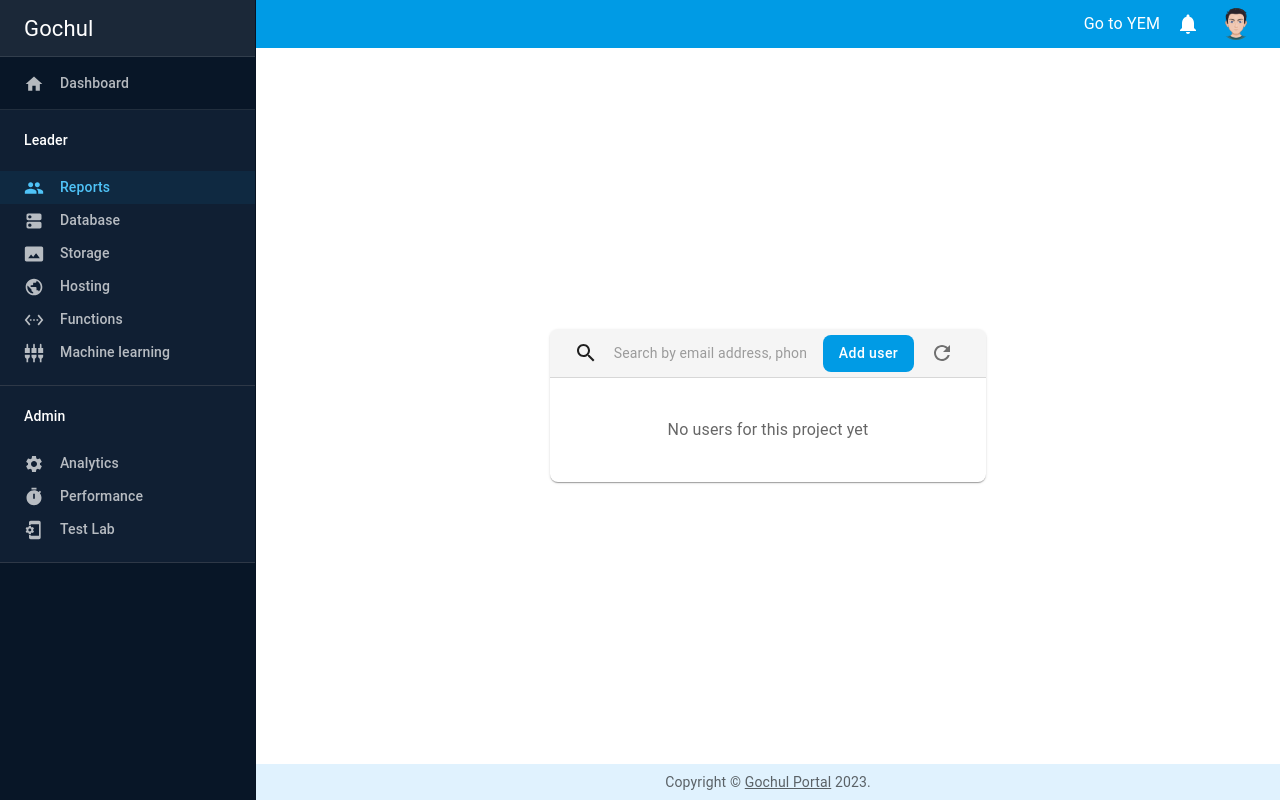
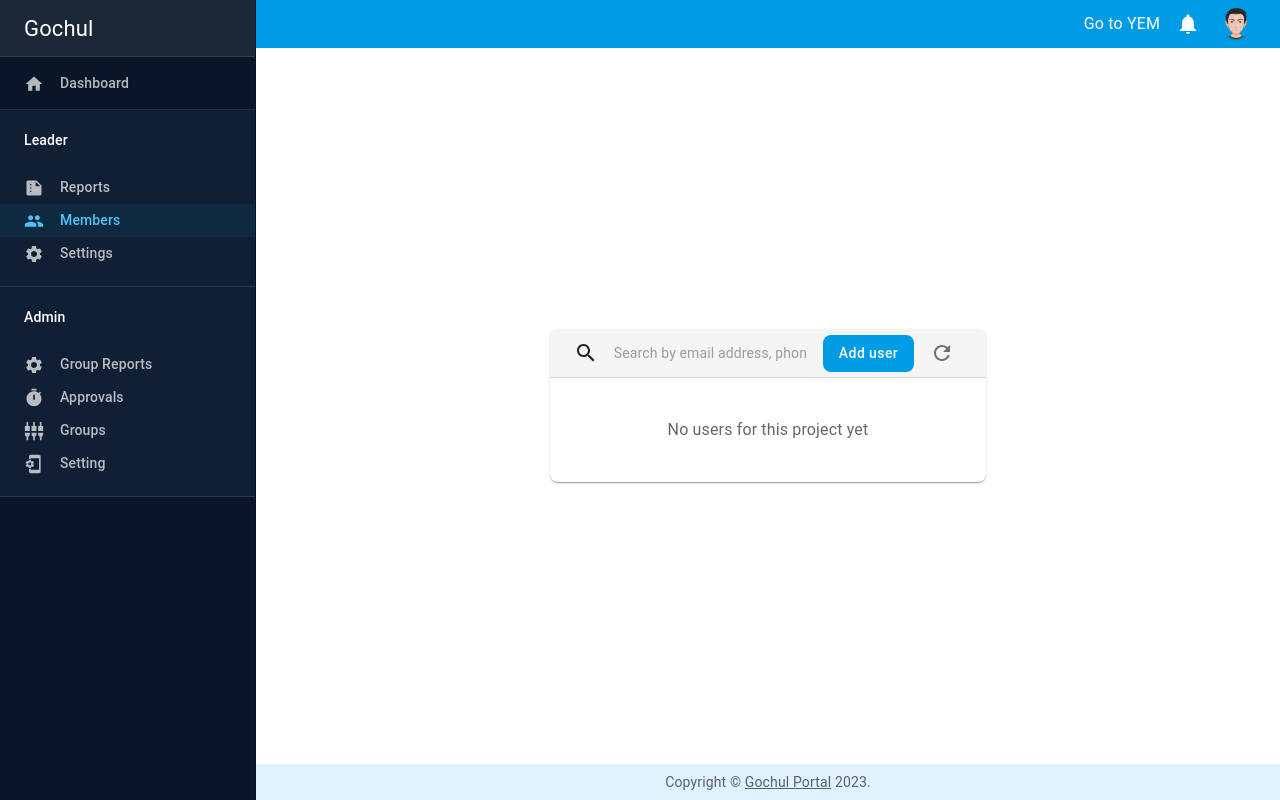
Before and after one commit to untilhamza/gochul, a Next.js app: page /members in a window 1280 px wide. Built offline with nearby package versions, Linux system fonts and the light colour scheme.

Commit message:
makes navigation options active based on path name

```diff
--- a/src/app/components/Navigator.tsx
+++ b/src/app/components/Navigator.tsx
@@ -1,4 +1,6 @@
+"use client";
 import * as React from "react";
+import { useRouter, usePathname } from "next/navigation";
 import Divider from "@mui/material/Divider";
 import Drawer, { DrawerProps } from "@mui/material/Drawer";
 import List from "@mui/material/List";
@@ -9,10 +11,7 @@ import ListItemIcon from "@mui/material/ListItemIcon";
 import ListItemText from "@mui/material/ListItemText";
 import HomeIcon from "@mui/icons-material/Home";
 import PeopleIcon from "@mui/icons-material/People";
-import DnsRoundedIcon from "@mui/icons-material/DnsRounded";
-import PermMediaOutlinedIcon from "@mui/icons-material/PhotoSizeSelectActual";
-import PublicIcon from "@mui/icons-material/Public";
-import SettingsEthernetIcon from "@mui/icons-material/SettingsEthernet";
+import SummarizeIcon from "@mui/icons-material/Summarize";
 import SettingsInputComponentIcon from "@mui/icons-material/SettingsInputComponent";
 import TimerIcon from "@mui/icons-material/Timer";
 import SettingsIcon from "@mui/icons-material/Settings";
@@ -24,25 +23,41 @@ const categories = [
     children: [
       {
         id: "Reports",
-        icon: <PeopleIcon />,
+        path: "/reports",
+        icon: <SummarizeIcon />,
         active: true,
       },
-      { id: "Database", icon: <DnsRoundedIcon /> },
-      { id: "Storage", icon: <PermMediaOutlinedIcon /> },
-      { id: "Hosting", icon: <PublicIcon /> },
-      { id: "Functions", icon: <SettingsEthernetIcon /> },
+      { id: "Members", icon: <PeopleIcon />, path: "/members", active: false },
       {
-        id: "Machine learning",
-        icon: <SettingsInputComponentIcon />,
+        id: "Settings",
+        icon: <SettingsIcon />,
+        path: "/settings",
+        active: false,
       },
     ],
   },
   {
     id: "Admin",
     children: [
-      { id: "Analytics", icon: <SettingsIcon /> },
-      { id: "Performance", icon: <TimerIcon /> },
-      { id: "Test Lab", icon: <PhonelinkSetupIcon /> },
+      {
+        id: "Group Reports",
+        icon: <SettingsIcon />,
+        path: "admin/reports",
+        active: false,
+      },
+      {
+        id: "Approvals",
+        icon: <TimerIcon />,
+        path: "admin/approvals",
+        active: false,
+      },
+      {
+        id: "Groups",
+        icon: <SettingsInputComponentIcon />,
+        path: "admin/groups",
+        active: false,
+      },
+      { id: "Setting", icon: <PhonelinkSetupIcon />, path: "admin/settings" },
     ],
   },
 ];
@@ -64,6 +79,8 @@ const itemCategory = {
 
 export default function Navigator(props: DrawerProps) {
   const { ...other } = props;
+  const router = useRouter();
+  const pathname = usePathname();
 
   return (
     <Drawer variant="permanent" {...other}>
@@ -84,9 +101,14 @@ export default function Navigator(props: DrawerProps) {
             <ListItem sx={{ py: 2, px: 3 }}>
               <ListItemText sx={{ color: "#fff" }}>{id}</ListItemText>
             </ListItem>
-            {children.map(({ id: childId, icon, active }) => (
+            {children.map(({ id: childId, icon, active, path }) => (
               <ListItem disablePadding key={childId}>
-                <ListItemButton selected={active} sx={item}>
+                {/* TODO: should be active if the path matches its path */}
+                <ListItemButton
+                  selected={pathname === path}
+                  sx={item}
+                  onClick={() => router.push(path)}
+                >
                   <ListItemIcon>{icon}</ListItemIcon>
                   <ListItemText>{childId}</ListItemText>
                 </ListItemButton>
```
